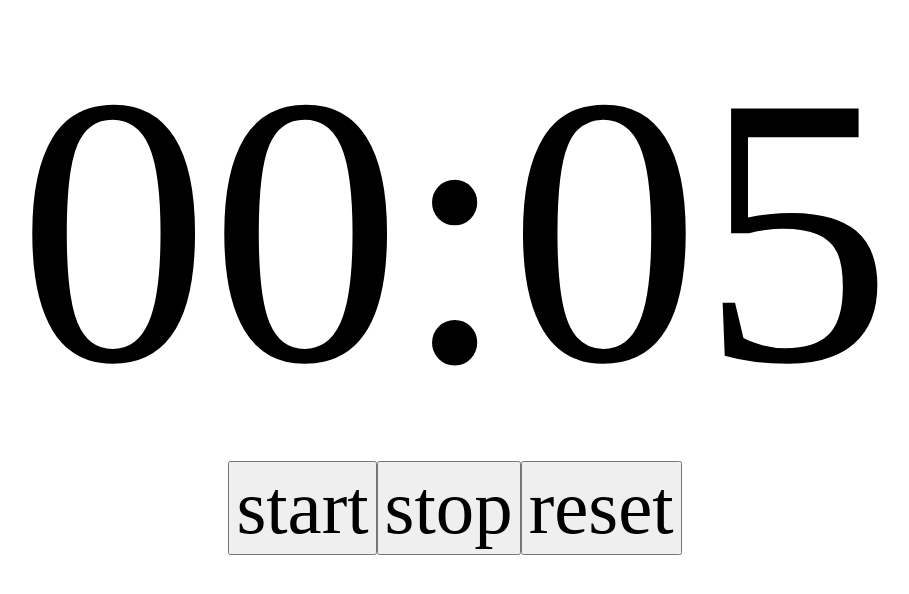
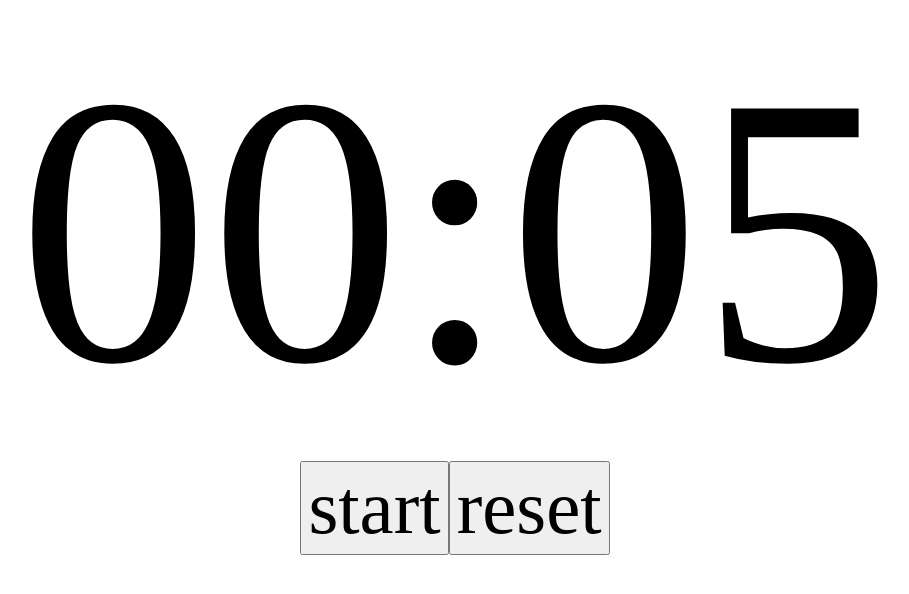
Before and after one commit to chao7150/lt-timer, a React app: page / in a window 1280 px wide. Shown: the top 594 px of the page, without its empty margins (185-1094 px from the left). Built offline with nearby package versions, Linux system fonts and the light colour scheme.

Commit message:
feat(ControllArea): startとstopを入れ替える

```diff
--- a/src/components/App.tsx
+++ b/src/components/App.tsx
@@ -4,7 +4,6 @@ import { Clock } from "./atoms/Clock";
 import { ControllArea } from "./molucules/ControllArea";
 import { observer, inject } from "mobx-react";
 import { ObservableTimeStore, TimerState } from "../stores/TimeStore";
-import { action } from "mobx";
 import { DEFAULT_TIME } from "../consts";
 
 interface Props {
@@ -13,27 +12,33 @@ interface Props {
 
 export const App = observer((props: Props) => {
   const store = props.store;
+
   const handleStartTimer = () => {
-    if (store.timerState === TimerState.Counting) {
-      return;
-    }
-    if (store.remainingTimeMs <= 0) {
+    if (
+      store.timerState === TimerState.Counting ||
+      store.remainingTimeMs <= 0
+    ) {
       return;
     }
     store.timerId = setInterval(() => {
-      store.remainingTimeMs -= 1000;
+      store.decrement(1000);
       if (store.remainingTimeMs <= 0) {
         clearInterval(store.timerId!);
         store.timerId = undefined;
       }
     }, 1000);
   };
+
   const handleStopTimer = () => {
     if (!store.timerId) {
       return;
     }
     clearInterval(store.timerId);
     store.timerId = undefined;
+  };
+
+  const handleResetTimer = () => {
+    store.remainingTimeMs = DEFAULT_TIME;
   };
 
   return (
@@ -43,9 +48,7 @@ export const App = observer((props: Props) => {
         timerState={store.timerState}
         startOnClick={handleStartTimer}
         stopOnClick={handleStopTimer}
-        resetOnClick={action(
-          () => (props.store.remainingTimeMs = DEFAULT_TIME)
-        )}
+        resetOnClick={handleResetTimer}
       />
     </div>
   );
--- a/src/components/atoms/ControllButton.tsx
+++ b/src/components/atoms/ControllButton.tsx
@@ -3,11 +3,8 @@ import * as React from "react";
 interface ButtonProps {
   label: string;
   onClickFunc: (arg1: React.MouseEvent<HTMLButtonElement, MouseEvent>) => void;
-  disabled?: boolean;
 }
 
 export const ControllButton = (props: ButtonProps) => (
-  <button onClick={props.onClickFunc} disabled={props.disabled}>
-    {props.label}
-  </button>
+  <button onClick={props.onClickFunc}>{props.label}</button>
 );
--- a/src/components/molucules/ControllArea.tsx
+++ b/src/components/molucules/ControllArea.tsx
@@ -12,12 +12,11 @@ interface ControllAreaProps {
 export const ControllArea = (props: ControllAreaProps) => {
   return (
     <div id="controllarea">
-      <ControllButton
-        label="start"
-        onClickFunc={props.startOnClick}
-        disabled={props.timerState === TimerState.Counting}
-      />
-      <ControllButton label="stop" onClickFunc={props.stopOnClick} />
+      {props.timerState === TimerState.Stop ? (
+        <ControllButton label="start" onClickFunc={props.startOnClick} />
+      ) : (
+        <ControllButton label="stop" onClickFunc={props.stopOnClick} />
+      )}
       <ControllButton label="reset" onClickFunc={props.resetOnClick} />
     </div>
   );
```
